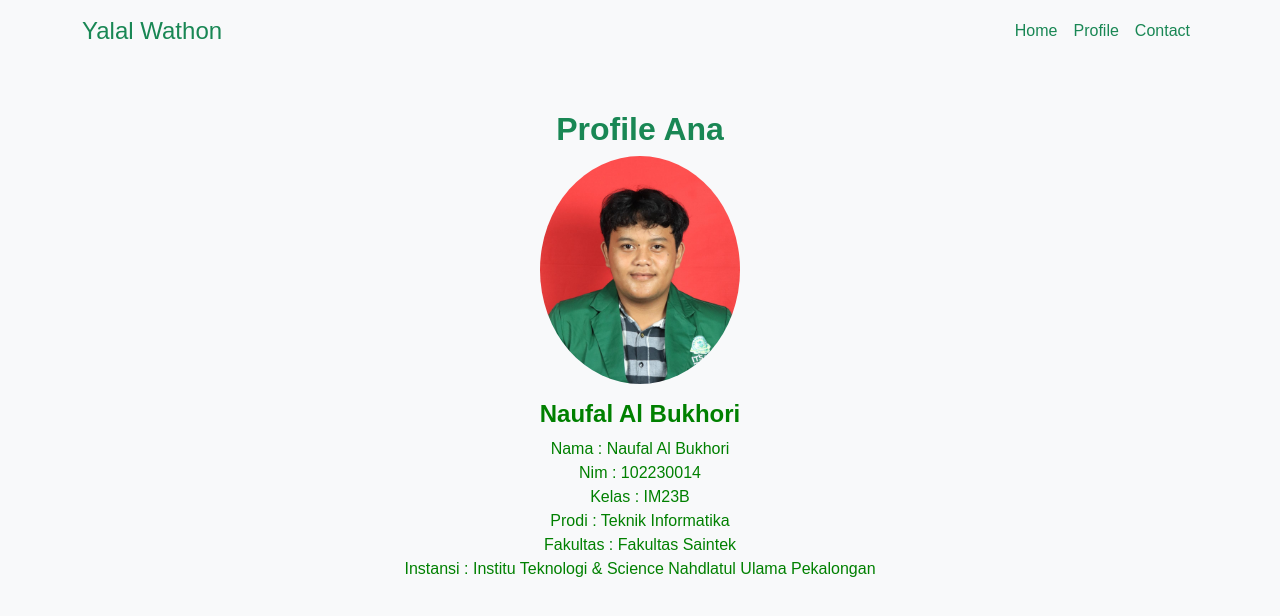
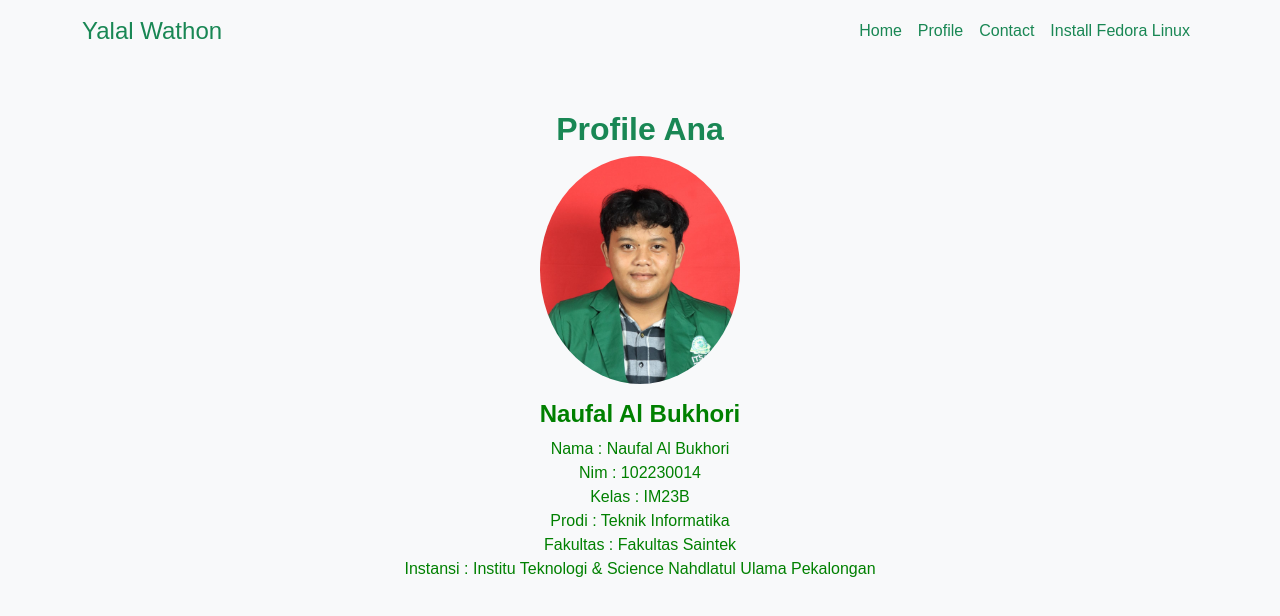
Before and after one commit to NaufalAlBukhori/NaufalAlBukhori, a plain HTML site: page indexprofile.html in a window 1280 px wide. Drawn offline with nearby package versions, Linux system fonts and the light colour scheme.

Commit message:
indexprofile.html

```diff
--- a/indexprofile.html
+++ b/indexprofile.html
@@ -9,7 +9,7 @@
 </head>
 <body>
 
-  <nav class="navbar navbar-expand-lg navbar-light bg-light">
+   <nav class="navbar navbar-expand-lg navbar-light bg-light">
     <div class="container">
       <a class="navbar-brand text-success" href="indexhome.html">Yalal Wathon</a>
       <button class="navbar-toggler" type="button" data-bs-toggle="collapse" data-bs-target="#navbarNav">
@@ -26,10 +26,14 @@
           <li class="nav-item">
             <a class="nav-link text-success" href="indexcontact.html">Contact</a>
           </li>
+          <li class="nav-item">
+            <a class="nav-link text-success" href="installfedora.html">Install Fedora Linux</a>
+          </li>
         </ul>
       </div>
     </div>
   </nav>
+
 
   <section id="profile" class="py-5 bg-light">
     <div class="container text-center">
```
